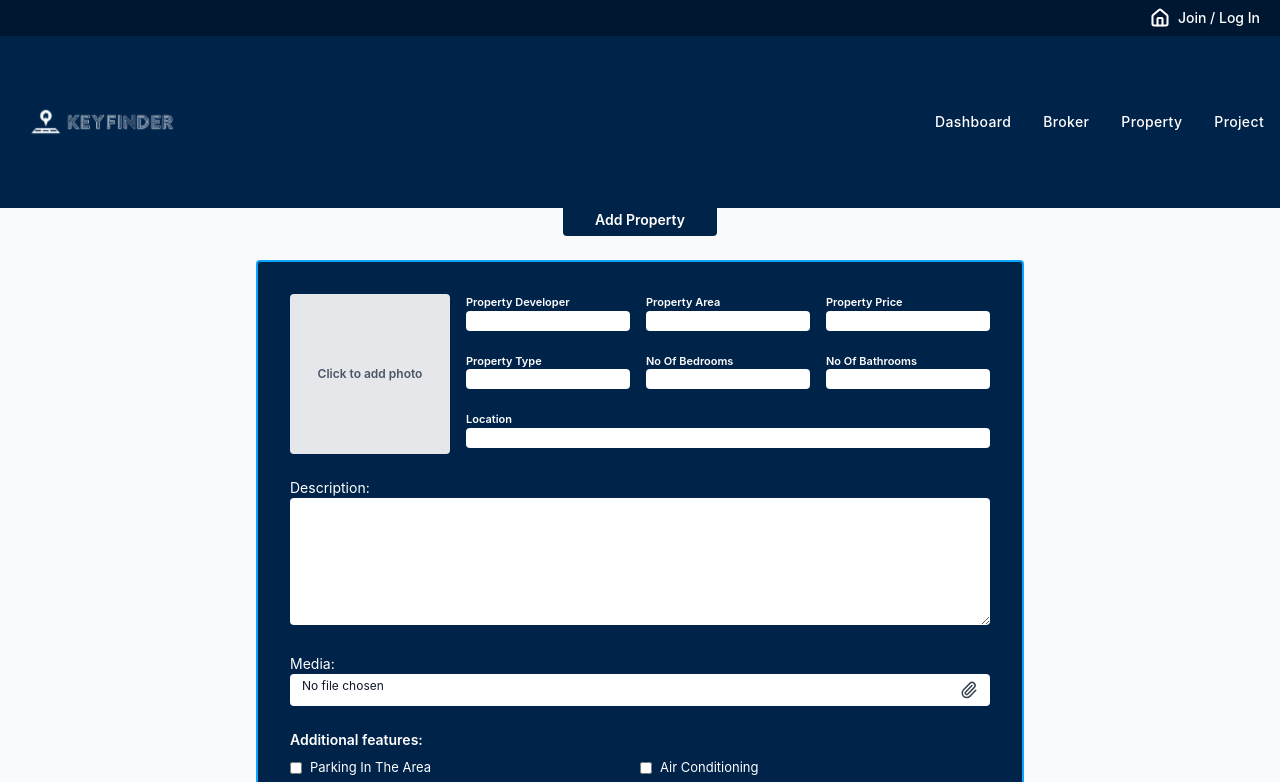
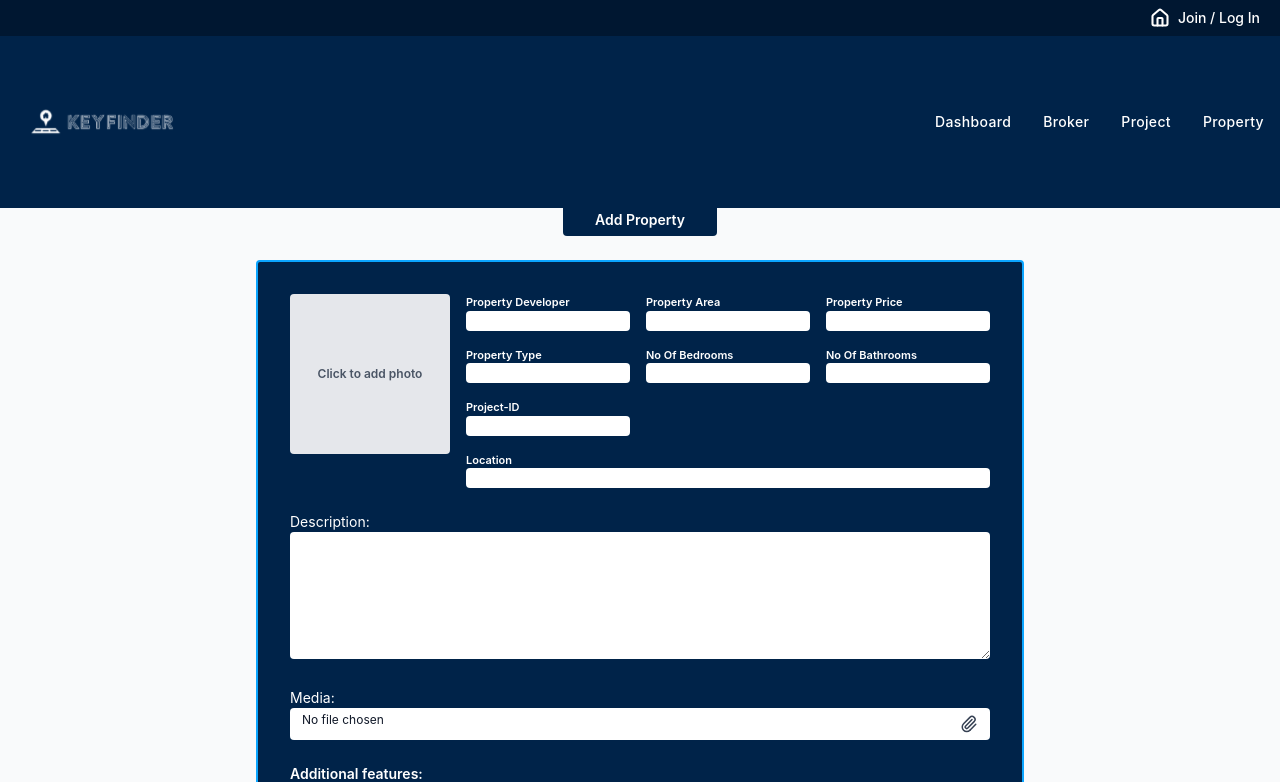
Before and after one commit to David8-0/Admin-Website, a React (Vite) app: page /add-property in a window 1280 px wide. Shown: the top 782 px of the page. Built offline with nearby package versions, Linux system fonts and the light colour scheme.

Commit message:
add project id to property

```diff
--- a/src/components/Navbar/navbar.jsx
+++ b/src/components/Navbar/navbar.jsx
@@ -24,19 +24,19 @@ const NAV_ITEMS = [
     ],
   },
   {
+    name: "Project",
+    path: "/project",
+    children: [
+      { name: "Add Project", path: "/add-project" },
+      { name: "Project List", path: "/view-project" },
+    ],
+  },
+  {
     name: "Property",
     path: "/property",
     children: [
       { name: "Add Property", path: "/add-property" },
       { name: "Property List", path: "/view-property" },
-    ],
-  },
-  {
-    name: "Project",
-    path: "/project",
-    children: [
-      { name: "Add Project", path: "/add-project" },
-      { name: "Project List", path: "/view-project" },
     ],
   },
 ];
--- a/src/pages/AddProperty/addproperty.jsx
+++ b/src/pages/AddProperty/addproperty.jsx
@@ -152,6 +152,7 @@ export default function AddProperty() {
                 ["Property Type", "type"],
                 ["No Of Bedrooms", "beds"],
                 ["No Of Bathrooms", "baths"],
+                ["Project-ID", "ID"],
               ].map(([label, name]) => (
                 <div key={name} className="space-y-[2px]">
                   <label htmlFor={name}>{label}</label>
```
